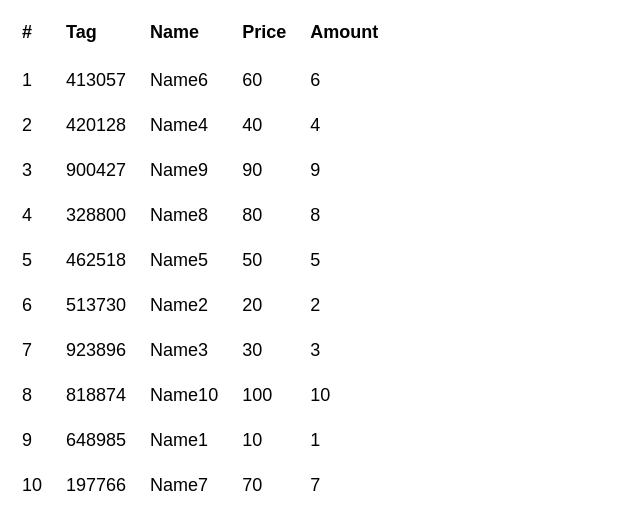
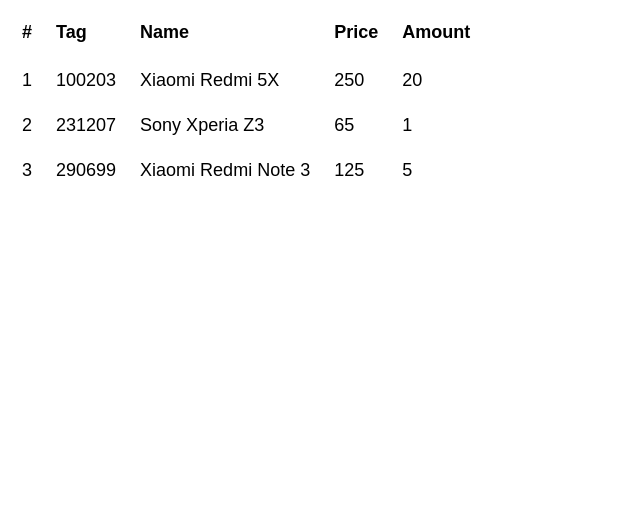
Before and after one commit to evgenijkorob/evgenii_korobeinikov-html, an Angular app in the folder task11/: page / in a window 1280 px wide. Shown: the top 530 px of the page, without its empty margins (0-640 px from the left). Built offline with nearby package versions, Linux system fonts and the light colour scheme.

Commit message:
feat(task11): implement fetching data from server

```diff
--- a/task11/src/app/_service/product-providing.service.ts
+++ b/task11/src/app/_service/product-providing.service.ts
@@ -1,5 +1,12 @@
 import { Injectable } from '@angular/core';
 import { IProduct } from "../_model/product";
+import { HttpClient } from "@angular/common/http";
+import { Observable } from 'rxjs';
+import { map } from "rxjs/operators";
+
+export interface IServerResponse {
+  productList: IProduct[]
+};
 
 @Injectable({
   providedIn: 'root'
@@ -7,26 +14,16 @@
 export class ProductProvidingService {
 
   constructor(
-  ) {
-    this._generate();
+    private _http: HttpClient
+  ) {}
+
+  public fetchData(): Promise<IProduct[]> {
+    return this._http
+      .get('assets/products.json')
+      .pipe(map((data: IServerResponse) => {
+        return data.productList;
+      }))
+      .toPromise();
   }
 
-  public fetchData(): IProduct[] {
-    let data: IProduct[] = this._generate();
-    return data;
-  }
-
-  private _generate(): IProduct[] {
-    let result: IProduct[] = [];
-    for (let i = 1; i <= 10; i++) {
-      let elem: IProduct = {
-        tag: Math.floor(Math.random() * 1000000),
-        name: `Name${i}`,
-        amount: i,
-        price: i * 10
-      };
-      result.push(elem);
-    }
-    return result;
-  }
 }
--- a/task11/src/app/_service/storage-journal.service.ts
+++ b/task11/src/app/_service/storage-journal.service.ts
@@ -1,6 +1,6 @@
 import { Injectable } from '@angular/core';
 import { IProduct } from '../_model/product';
-import { ProductProvidingService } from './product-providing.service';
+import { ProductProvidingService, IServerResponse } from './product-providing.service';
 
 export interface IStorageJournalRecord {
   id: string,
@@ -24,9 +24,13 @@
 
   constructor(private _dataProvider: ProductProvidingService) {}
 
-  public fetchData(): void {
-    let data: IProduct[] = this._dataProvider.fetchData();
-    data.forEach(prod => this.addProduct(prod));
+  public fetchData(): Promise<void> {
+    return this._dataProvider
+      .fetchData()
+      .then(products => {
+        products.forEach(prod => this.addProduct(prod));
+        return Promise.resolve();
+      });
   }
 
   public addProduct(product: IProduct): void {
--- a/task11/src/app/app.module.ts
+++ b/task11/src/app/app.module.ts
@@ -1,6 +1,7 @@
 import { BrowserModule } from '@angular/platform-browser';
 import { NgModule } from '@angular/core';
 import { AppRoutingModule } from './app-routing.module';
+import { HttpClientModule } from "@angular/common/http";
 
 import { AppComponent } from './app.component';
 import { JournalComponent } from './journal/journal.component';
@@ -16,7 +17,8 @@
   ],
   imports: [
     BrowserModule,
-    AppRoutingModule
+    AppRoutingModule,
+    HttpClientModule
   ],
   providers: [
     ProductProvidingService,
--- a/task11/src/app/journal/journal.component.ts
+++ b/task11/src/app/journal/journal.component.ts
@@ -32,8 +32,9 @@
   ) { }
 
   ngOnInit() {
-    this._journal.fetchData();
-    this.records = this._journal.records;
+    this._journal.fetchData().then(() => {
+      this.records = this._journal.records;
+    });
   }
 
   select(id: string) {
--- /dev/null
+++ b/task11/src/assets/products.json
@@ -0,0 +1,22 @@
+{
+  "productList": [
+    {
+      "tag": 290699,
+      "name": "Xiaomi Redmi Note 3",
+      "price": 125,
+      "amount": 5
+    },
+    {
+      "tag": 100203,
+      "name": "Xiaomi Redmi 5X",
+      "price": 250,
+      "amount": 20
+    },
+    {
+      "tag": 231207,
+      "name": "Sony Xperia Z3",
+      "price": 65,
+      "amount": 1
+    }
+  ]
+}
```
